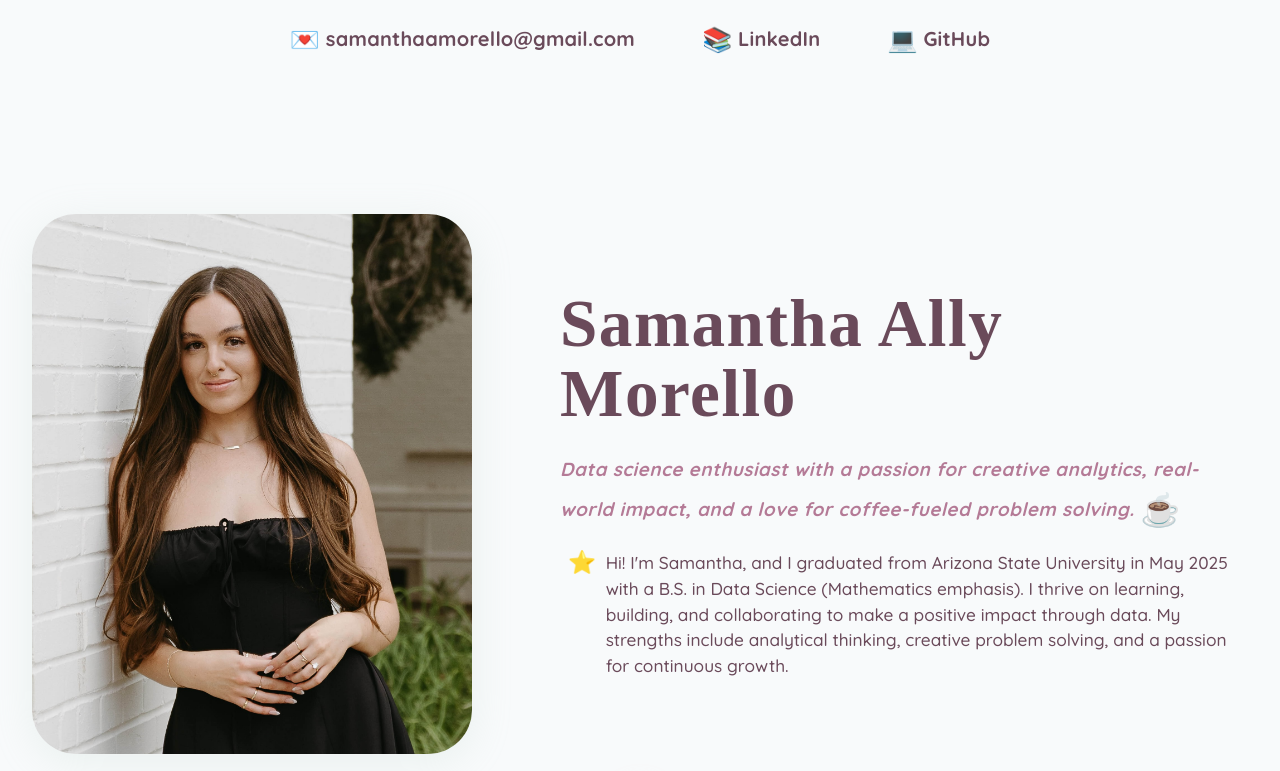
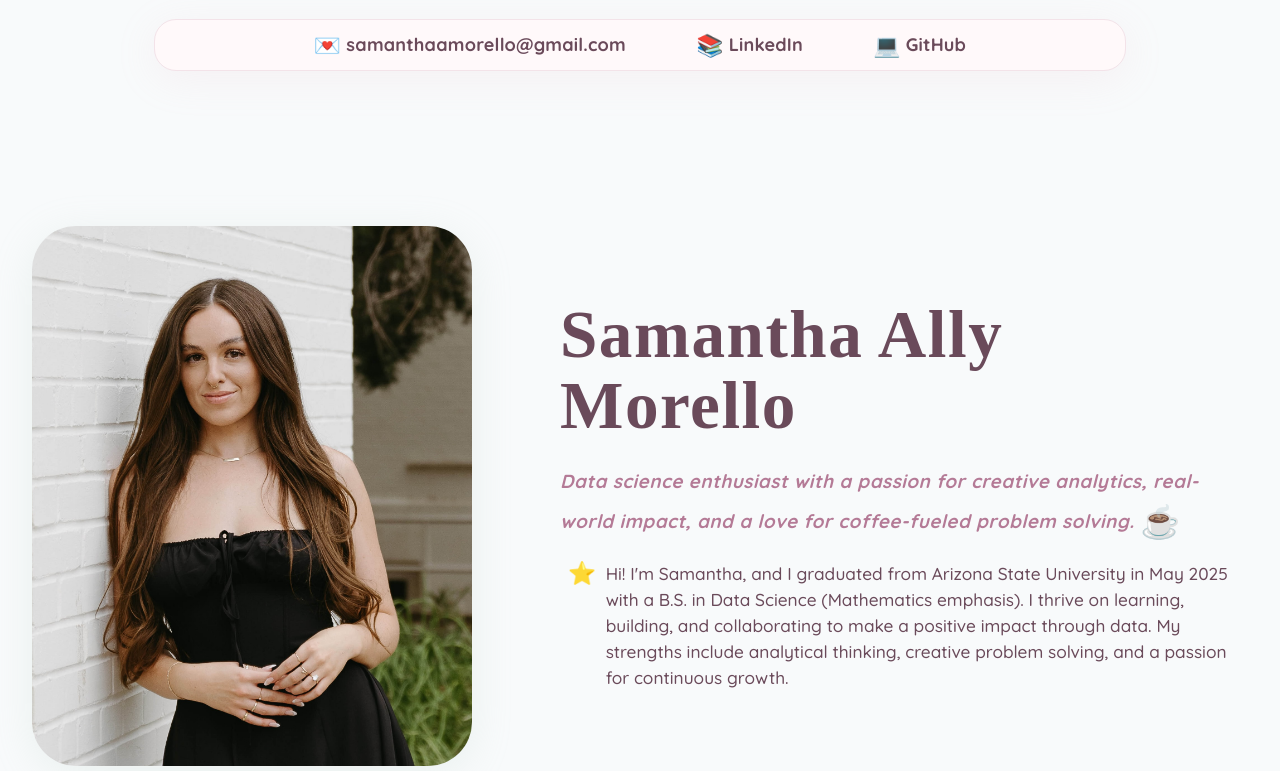
Before and after one commit to sammmorello/PracticeWebsite, a plain HTML site: page index.html in a window 1280 px wide. Shown: the top 771 px of the page. Drawn offline with Linux system fonts and the light colour scheme.

Commit message:
ready to host

```diff
--- a/index.html
+++ b/index.html
@@ -8,10 +8,12 @@
     <link href="https://fonts.googleapis.com/css2?family=Montserrat:wght@700&family=Inter:wght@400;600&family=Quicksand:wght@400;500;700;800&display=swap" rel="stylesheet">
 </head>
 <body>
-    <div class="top-contact-bar" style="color:#6a4a5a;">
-        <a href="mailto:samanthaamorello@gmail.com" class="contact-link" style="color:#6a4a5a;font-weight:700;"><span style="font-size:1.2em;vertical-align:-0.1em;">💌</span> samanthaamorello@gmail.com</a>
-        <a href="https://www.linkedin.com/in/samantha-morello-009947210/" target="_blank" class="contact-link" style="color:#6a4a5a;font-weight:700;margin-left:2.2rem;"><span style="font-size:1.2em;vertical-align:-0.1em;">📚</span> LinkedIn</a>
-        <a href="https://github.com/sammmorello" target="_blank" class="contact-link" style="color:#6a4a5a;font-weight:700;margin-left:2.2rem;"><span style="font-size:1.2em;vertical-align:-0.1em;">💻</span> GitHub</a>
+    <div class="top-contact-bar-bubble">
+      <div class="top-contact-bar" style="color:#6a4a5a;">
+          <a href="mailto:samanthaamorello@gmail.com" class="contact-link" style="color:#6a4a5a;font-weight:700;"><span style="font-size:1.2em;vertical-align:-0.1em;">💌</span> samanthaamorello@gmail.com</a>
+          <a href="https://www.linkedin.com/in/samantha-morello-009947210/" target="_blank" class="contact-link" style="color:#6a4a5a;font-weight:700;margin-left:2.2rem;"><span style="font-size:1.2em;vertical-align:-0.1em;">📚</span> LinkedIn</a>
+          <a href="https://github.com/sammmorello" target="_blank" class="contact-link" style="color:#6a4a5a;font-weight:700;margin-left:2.2rem;"><span style="font-size:1.2em;vertical-align:-0.1em;">💻</span> GitHub</a>
+      </div>
     </div>
     <header id="home" class="hero-section neutral" style="margin-top: 5.5rem;">
         <div class="hero-flex elevated-hero">
--- a/style.css
+++ b/style.css
@@ -417,6 +417,50 @@ main {
     color: #7a8c7a;
     border-bottom: 2px solid #bfcab3;
     background: none;
+}
+.top-contact-bar-bubble {
+  width: 100%;
+  display: flex;
+  justify-content: center;
+  align-items: center;
+  background: none;
+  margin: 0;
+  padding: 1.2rem 0 0.7rem 0;
+}
+.top-contact-bar {
+  background: var(--color-card);
+  border-radius: 22px;
+  box-shadow: 0 8px 40px 0 #e6b6c522;
+  border: 1.5px solid #f3e3e9;
+  padding: 0.7rem 2.2rem;
+  min-width: 320px;
+  max-width: 900px;
+  width: 100%;
+  display: flex;
+  flex-direction: row;
+  align-items: center;
+  justify-content: center;
+  gap: 2.2rem;
+}
+.top-contact-bar .contact-link {
+  color: #6a4a5a;
+  font-weight: 700;
+  font-family: 'Quicksand','Inter',Arial,sans-serif;
+  font-size: 1.13rem;
+  text-decoration: none;
+  transition: color 0.2s;
+}
+.top-contact-bar .contact-link:hover {
+  color: #b47a96;
+}
+@media (max-width: 700px) {
+  .top-contact-bar {
+    flex-direction: column;
+    gap: 0.7rem;
+    padding: 0.7rem 0.7rem;
+    min-width: 0;
+    max-width: 98vw;
+  }
 }
 .opportunities-section {
     background: #f7f5f3;
```
